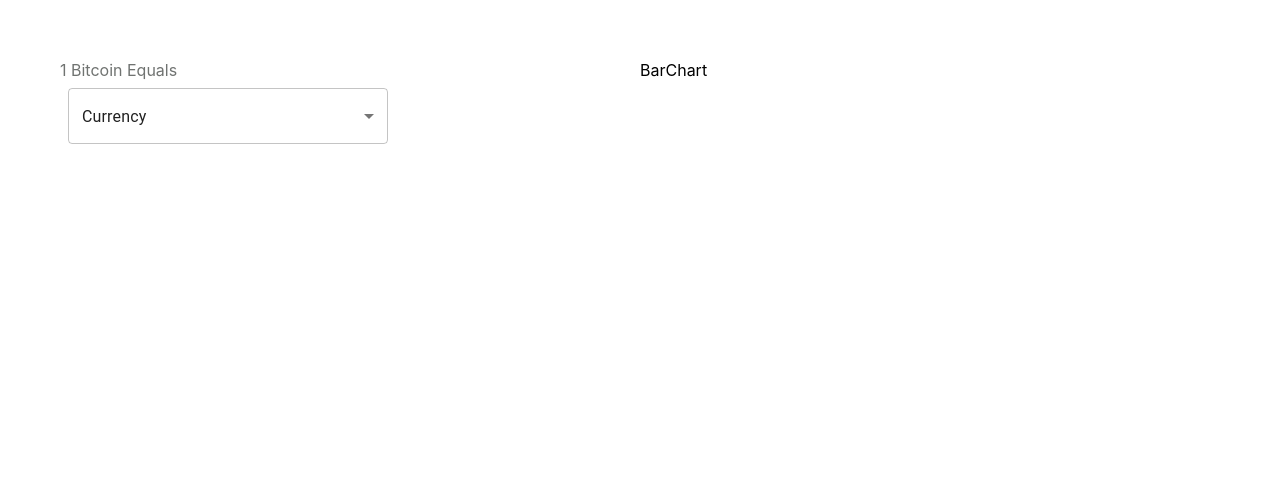
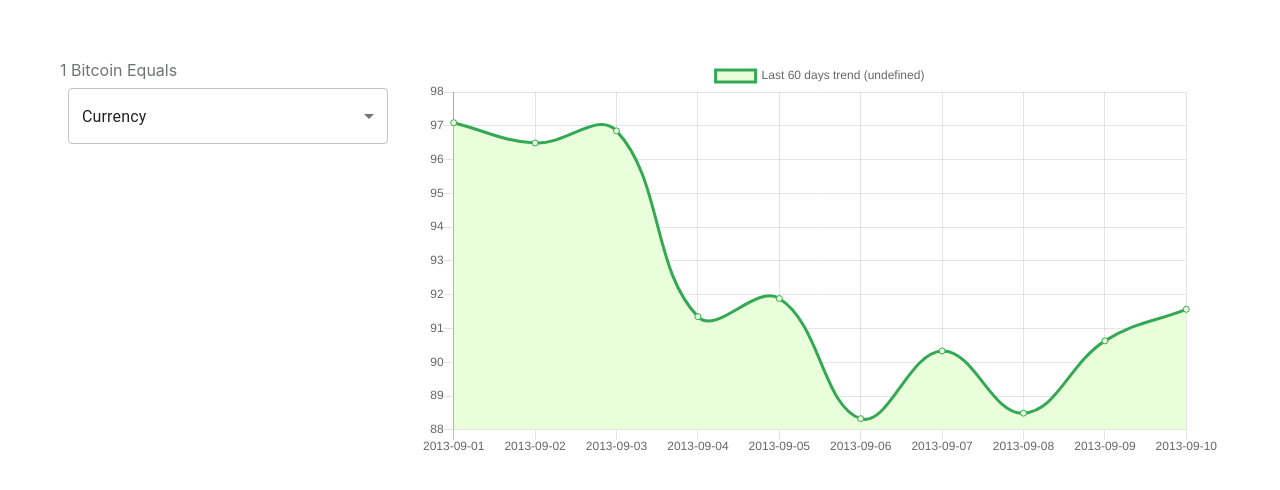
Before and after one commit to alankrit16/React-Currency-Converter, a React (Create React App) app: page / in a window 1280 px wide. Shown: the top 490 px of the page. Built offline with nearby package versions, Linux system fonts and the light colour scheme; no server answers.

Commit message:
hard coded chart

```diff
--- a/src/Components/Chart.js
+++ b/src/Components/Chart.js
@@ -1,8 +1,48 @@
-import React from 'react';
+import React, { useEffect, useState } from 'react';
+import {Line} from "react-chartjs-2";
 
-const Chart = () => {
+const Chart = (props) => {
+
+    const [state,setState] = useState({
+        label:[],
+        values:[],
+    })
+
+    useEffect(()=>{
+
+
+
+        const bpi = {"2013-09-01":97.0904,"2013-09-02":96.4906,"2013-09-03":96.8493,"2013-09-04":91.3508,"2013-09-05":91.8866,"2013-09-06":88.3304,"2013-09-07":90.3363,"2013-09-08":88.4926,"2013-09-09":90.6332,"2013-09-10":91.5685};
+        const destructure = Object.entries(bpi);
+        const label = []
+        const value = []
+        destructure.forEach(ele=>{
+            label.push(ele[0]);
+            value.push(ele[1])
+        })
+        setState(ps=>({...ps,label:label,values:value}))
+    },[props.dropdownValue])
+
+
+
+
     return <div>
-        BarChart
+        {props.dropdownValue}
+        <Line
+        height={400}
+        width={800}
+        data={{
+            labels:state.label,
+            datasets:[
+                {
+                    data:state.values,
+                    label: "Last 60 days trend ("+props.dropdownValue+")",
+                    borderColor:"rgb(52, 168, 83)",
+                    backgroundColor: "#e9ffdb"
+                }
+            ]
+        }}
+        />
     </div>
 }
 
```
